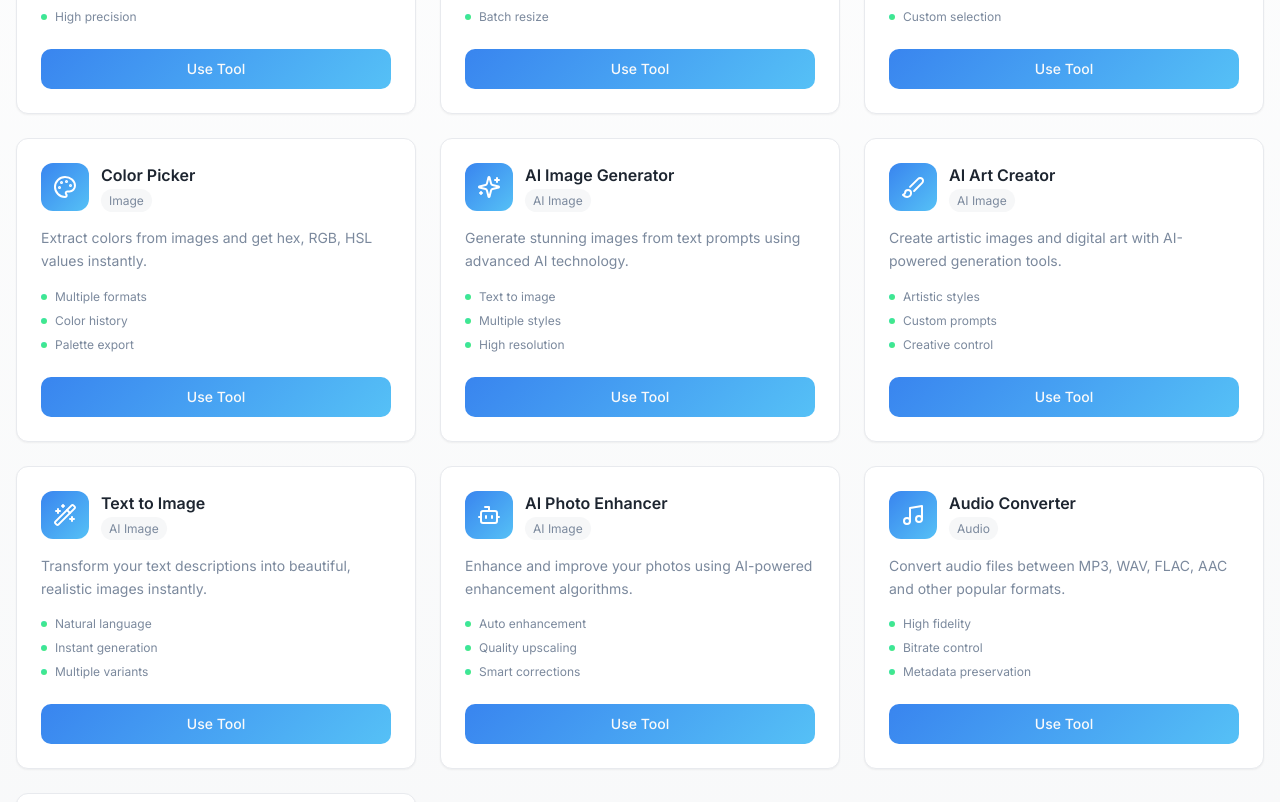
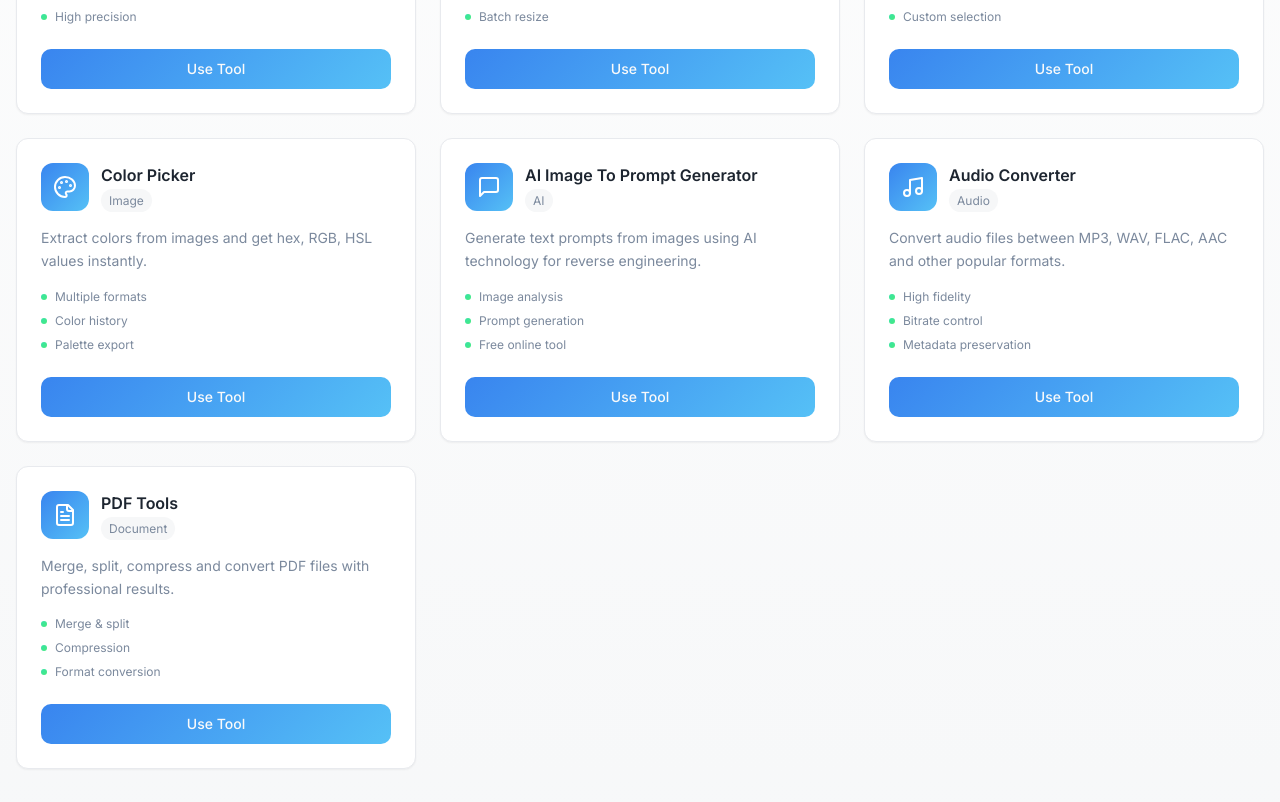
Before and after one commit to Abubakr96351/toolsmith-palette, a React (Vite) app: page / in a window 1280 px wide. Shown: the part 1640-2442 px from the top of the page. Built offline with nearby package versions, Linux system fonts and the light colour scheme; the HTML template or start-up script is replaced by a standard one.

Commit message:
Refactor AI tools section

```diff
--- a/src/components/ToolsGrid.tsx
+++ b/src/components/ToolsGrid.tsx
@@ -11,10 +11,7 @@ import {
   FileVideo,
   Music,
   FileText,
-  Sparkles,
-  Wand2,
-  Brush,
-  Bot
+  MessageSquare
 } from 'lucide-react';
 import { ToolCard } from './ToolCard';
 
@@ -77,36 +74,12 @@ export const ToolsGrid = () => {
       href: '/tools/color-picker'
     },
     {
-      title: 'AI Image Generator',
-      description: 'Generate stunning images from text prompts using advanced AI technology.',
-      icon: Sparkles,
-      category: 'AI Image',
-      features: ['Text to image', 'Multiple styles', 'High resolution'],
-      href: '/tools/ai-image-generator'
-    },
-    {
-      title: 'AI Art Creator',
-      description: 'Create artistic images and digital art with AI-powered generation tools.',
-      icon: Brush,
-      category: 'AI Image',
-      features: ['Artistic styles', 'Custom prompts', 'Creative control'],
-      href: '/tools/ai-art-creator'
-    },
-    {
-      title: 'Text to Image',
-      description: 'Transform your text descriptions into beautiful, realistic images instantly.',
-      icon: Wand2,
-      category: 'AI Image',
-      features: ['Natural language', 'Instant generation', 'Multiple variants'],
-      href: '/tools/text-to-image'
-    },
-    {
-      title: 'AI Photo Enhancer',
-      description: 'Enhance and improve your photos using AI-powered enhancement algorithms.',
-      icon: Bot,
-      category: 'AI Image',
-      features: ['Auto enhancement', 'Quality upscaling', 'Smart corrections'],
-      href: '/tools/ai-photo-enhancer'
+      title: 'AI Image To Prompt Generator',
+      description: 'Generate text prompts from images using AI technology for reverse engineering.',
+      icon: MessageSquare,
+      category: 'AI',
+      features: ['Image analysis', 'Prompt generation', 'Free online tool'],
+      href: '/tools/ai-image-to-prompt'
     },
     {
       title: 'Audio Converter',
```
